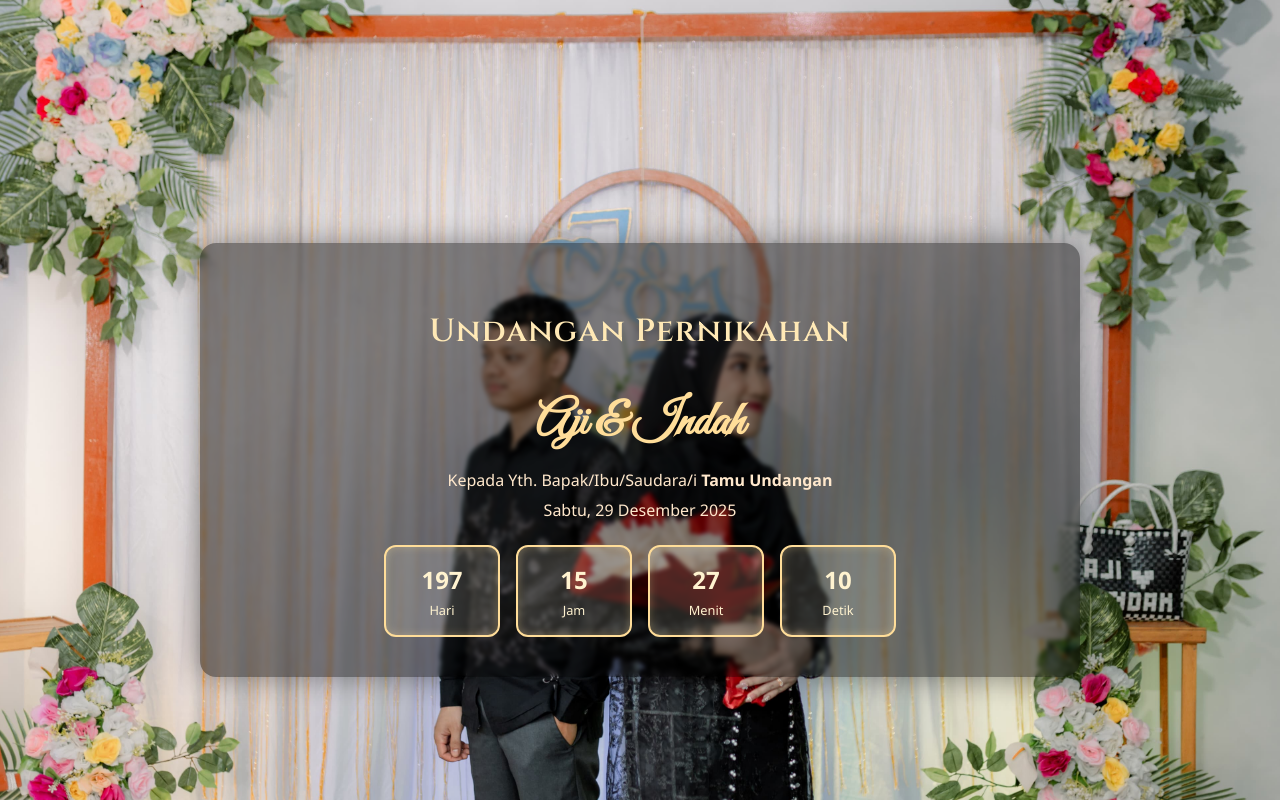
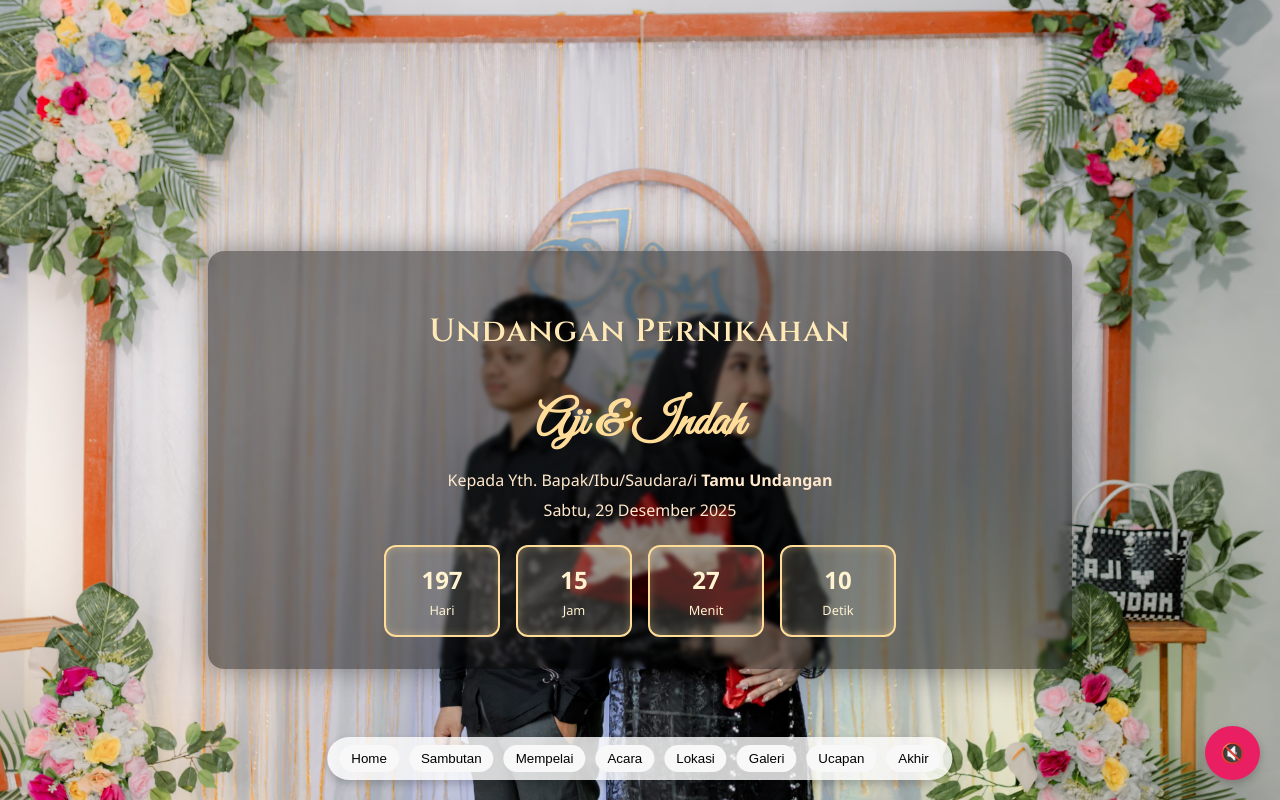
Before and after one commit to Ajisampurno/wedding-invitation, a Vue app: page / in a window 1280 px wide. Shown: the top 800 px of the page. Built offline with nearby package versions, Linux system fonts and the light colour scheme; no server answers; a web font is replaced by a local one.

Commit message:
refactor and create btn navigation and music

```diff
--- a/src/App.vue
+++ b/src/App.vue
@@ -1,24 +1,128 @@
-
 <template>
   <div>
-    <HeroSection />
-    <SambutanSection />
-    <ProfileMempelaiSection />
-    <EventSection />
-    <MapSection />
-    <GalerySection />
-    <UcapanSection />
-    <FooterSection />
+    <!-- Audio -->
+    <audio ref="audioRef" loop>
+      <source src="/music/wedding.mp3" type="audio/mpeg" />
+    </audio>
+
+    <!-- Tombol Musik (kanan bawah) -->
+    <button @click="toggleMusic" class="btn-music">
+      {{ isPlaying ? '🔊' : '🔇' }}
+    </button>
+
+    <!-- Tombol Navigasi Section (bawah tengah) -->
+    <div class="nav-sections">
+      <button
+        v-for="(section, i) in sections"
+        :key="i"
+        @click="scrollTo(section.id)"
+      >
+        {{ section.label }}
+      </button>
+    </div>
+
+    <!-- Konten -->
+    <HeroSection id="hero" />
+    <SambutanSection id="sambutan" />
+    <ProfileMempelaiSection id="profil" />
+    <EventSection id="event" />
+    <MapSection id="map" />
+    <GalerySection id="galery" />
+    <UcapanSection id="ucapan" />
+    <FooterSection id="footer" />
   </div>
 </template>
 
 <script setup>
-import HeroSection from './components/HeroSection.vue'
-import EventSection from './components/EventSection.vue'
-import FooterSection from './components/FooterSection.vue'
-import SambutanSection from './components/SambutanSection.vue'
-import ProfileMempelaiSection from './components/ProfileMempelaiSection.vue'
-import MapSection from './components/MapSection.vue'
-import GalerySection from './components/GalerySection.vue'
-import UcapanSection from './components/UcapanSection.vue'
+import { ref } from "vue"
+
+import HeroSection from "./components/HeroSection.vue"
+import SambutanSection from "./components/SambutanSection.vue"
+import ProfileMempelaiSection from "./components/ProfileMempelaiSection.vue"
+import EventSection from "./components/EventSection.vue"
+import MapSection from "./components/MapSection.vue"
+import GalerySection from "./components/GalerySection.vue"
+import UcapanSection from "./components/UcapanSection.vue"
+import FooterSection from "./components/FooterSection.vue"
+
+const audioRef = ref(null)
+const isPlaying = ref(false)
+
+const toggleMusic = () => {
+  if (!audioRef.value) return
+  if (isPlaying.value) {
+    audioRef.value.pause()
+    isPlaying.value = false
+  } else {
+    audioRef.value.play()
+    isPlaying.value = true
+  }
+}
+
+const sections = [
+  { id: "hero", label: "Home" },
+  { id: "sambutan", label: "Sambutan" },
+  { id: "profil", label: "Mempelai" },
+  { id: "event", label: "Acara" },
+  { id: "map", label: "Lokasi" },
+  { id: "galery", label: "Galeri" },
+  { id: "ucapan", label: "Ucapan" },
+  { id: "footer", label: "Akhir" },
+]
+
+const scrollTo = (id) => {
+  const el = document.getElementById(id)
+  if (el) {
+    el.scrollIntoView({ behavior: "smooth" })
+  }
+}
 </script>
+
+<style>
+/* Tombol Musik */
+.btn-music {
+  position: fixed;
+  bottom: 20px;
+  right: 20px;
+  z-index: 1000;
+  background: #e91e63;
+  color: white;
+  border: none;
+  border-radius: 50%;
+  padding: 15px;
+  font-size: 20px;
+  cursor: pointer;
+  box-shadow: 0 4px 8px rgba(0,0,0,0.2);
+  transition: background 0.3s;
+}
+.btn-music:hover {
+  background: #c2185b;
+}
+
+/* Navigasi Section */
+.nav-sections {
+  position: fixed;
+  bottom: 20px;
+  left: 50%;
+  transform: translateX(-50%);
+  z-index: 1000;
+  display: flex;
+  gap: 10px;
+  background: rgba(255,255,255,0.8);
+  padding: 8px 12px;
+  border-radius: 30px;
+  box-shadow: 0 4px 8px rgba(0,0,0,0.2);
+}
+
+.nav-sections button {
+  background: #f8f8f8;
+  border: none;
+  padding: 6px 12px;
+  border-radius: 20px;
+  cursor: pointer;
+  transition: background 0.3s;
+}
+.nav-sections button:hover {
+  background: #f48fb1;
+}
+</style>
--- a/src/assets/style.css
+++ b/src/assets/style.css
@@ -4,23 +4,6 @@ body {
   font-family: 'Segoe UI', sans-serif;
   background-color: #fff0f5;
   color: #333;
-}
-
-.hero {
-  height: 100vh;
-  background: url('/img/hero-bg.jpeg') center/cover no-repeat;
-  display: flex;
-  align-items: center;
-  justify-content: center;
-  color: white;
-}
-
-.hero .overlay {
-  /* background-color: rgba(0, 0, 0, 0.4); */
-  /* backdrop-filter: blur(6px); */
-  padding: 40px;
-  /* border-radius: 12px; */
-  text-align: center;
 }
 
 h1 {
@@ -32,18 +15,3 @@ h1 {
 section {
   padding: 60px 20px;
 }
-
-.couple-container {
-  display: flex;
-  justify-content: center;
-  align-items: center;
-  gap: 40px;
-}
-
-.couple img {
-  border-radius: 50%;
-  border: 3px solid pink;
-  width: 120px;
-  height: 120px;
-  object-fit: cover;
-}
```
Also changed, not shown: 1 other file (tests, documents, lock files or other folders).
